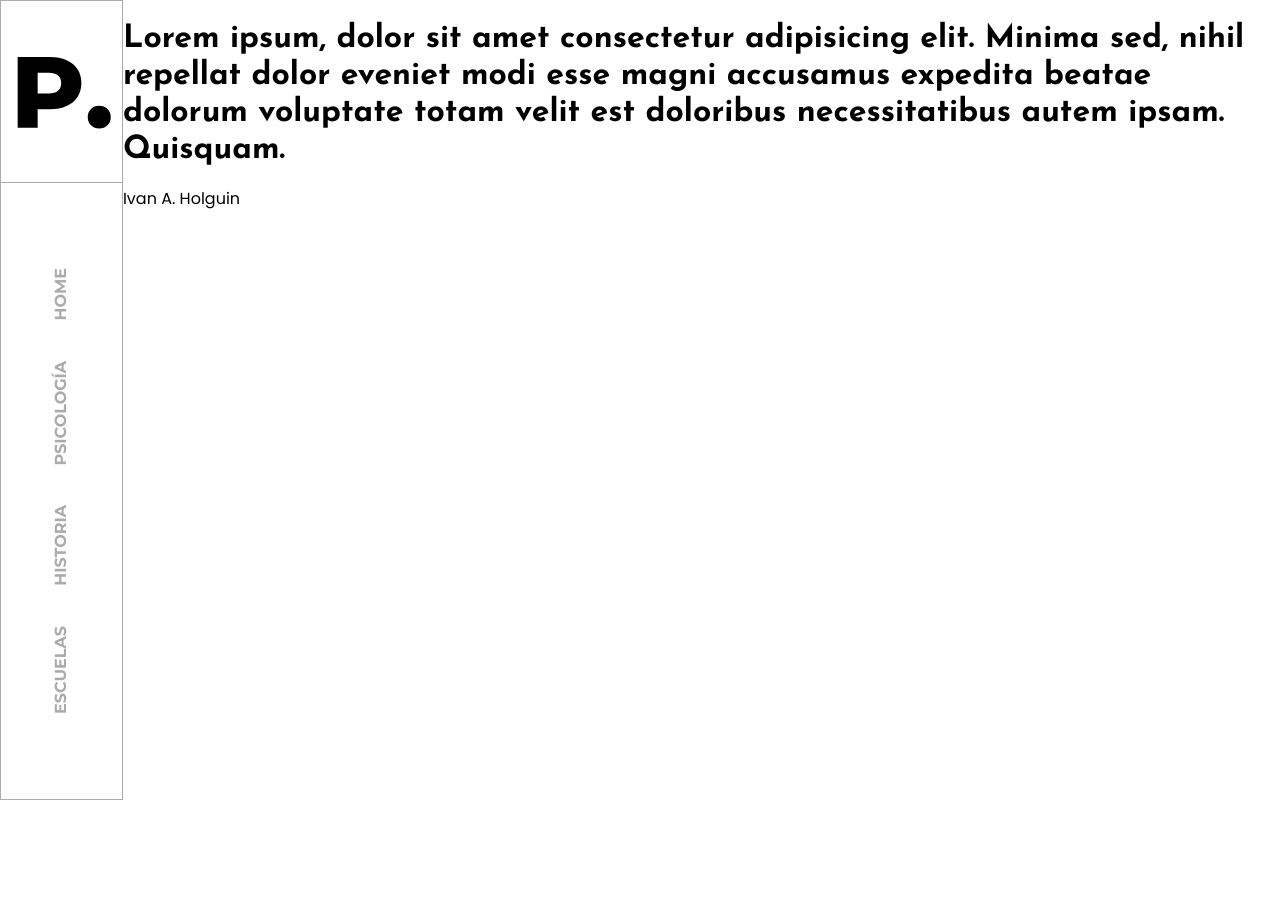
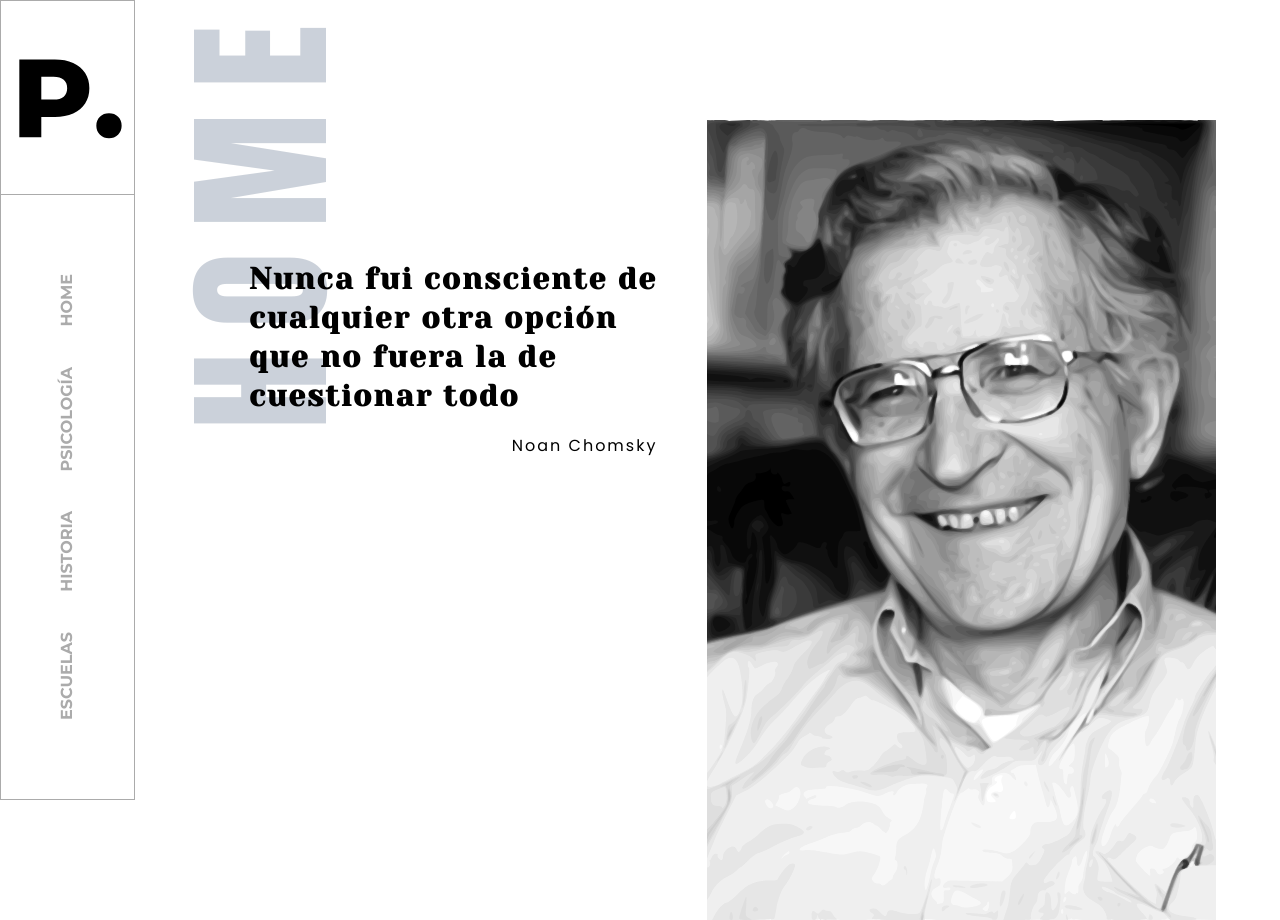
Before and after one commit to Ascecent/pshyco-project, a website built with webpack: page src/index.html in a window 1280 px wide. Before the commit the page ends 800 px from the top, so only its background shows below. Built offline with nearby package versions, Linux system fonts and the light colour scheme.

Commit message:
Updating changes

```diff
--- a/sources.txt
+++ b/sources.txt
@@ -3,3 +3,4 @@ https://app.haikei.app/
 https://www.figma.com/file/LLWtyOmPMxJs3WNDOXCHiC/Untitled?node-id=0%3A1
 https://barba.js.org/docs/getstarted/markup/
 https://github.com/anvaka/panzoom
+https://dribbble.com/shots/10784257-Mamount/attachments/2449367?mode=media
--- a/src/index.html
+++ b/src/index.html
@@ -20,12 +20,19 @@
             <a class="menu-link" id="schools" href="#">Escuelas</a>
         </nav>
     </header>
-    <main data-barba="container" data-barba-namespace="home">
+    <main data-barba="container" data-barba-namespace="home" class="main home">
+        <div class="background">
+            HOME
+        </div>
+
         <div class="quote-container">
-            <h1 class="quote" id="quote">Lorem ipsum, dolor sit amet consectetur adipisicing elit. Minima sed, nihil
-                repellat dolor eveniet modi esse magni accusamus expedita beatae dolorum voluptate totam velit est
-                doloribus necessitatibus autem ipsam. Quisquam.</h1>
-            <p class="author" id="author">Ivan A. Holguin</p>
+            <div class="text">
+                <h1 class="quote" id="quote">Lorem ipsum, dolor sit amet consectetur adipisicing elit. Minima sed, nihil
+                    repellat dolor eveniet modi esse magni accusamus expedita beatae dolorum voluptate totam velit est
+                    doloribus necessitatibus autem ipsam. Quisquam.</h1>
+                <p class="author" id="author">Ivan A. Holguin</p>
+            </div>
+            <div class="author-image" id="author-image"></div>
         </div>
     </main>
 </body>
--- a/src/js/App.js
+++ b/src/js/App.js
@@ -1,3 +1,5 @@
 import "Styles"
 import AppIcon from "Images/icon.svg"
+import Home from "./Home"
 document.getElementById('app-icon').src = AppIcon
+Home(document.getElementById('quote'), document.getElementById('author'), document.getElementById('author-image'))
--- a/src/js/Home.js
+++ b/src/js/Home.js
@@ -2,6 +2,89 @@ import {
     renderActiveLink
 } from './utils'
 
-export default function () {
-    renderActiveLink('home')
+import chomsky from "Images/chomsky.svg"
+import bateson from "Images/gregory-bateson.svg"
+import pavlov from "Images/Ivan_Pavlov.svg"
+import maslow from "Images/maslow.svg"
+import skinner from "Images/skinner.svg"
+
+function getData() {
+    const random = Math.round(Math.random() * (4 - 0) + 0),
+        phraseNumber = Math.round(Math.random()),
+        data = [{
+                author: 'Noan Chomsky',
+                phrases: [
+                    'Nunca fui consciente de cualquier otra opción que no fuera la de cuestionar todo',
+                    'La manipulación mediática hace más daño que la bomba atómica, porque destruye los cerebros.'
+                ],
+                image: chomsky,
+                getPhrase: function (index) {
+                    return this.phrases[index]
+                }
+            },
+            {
+                author: 'Gregory Bateson',
+                phrases: [
+                    'Los cuentos son el camino real hacia el estudio de las relaciones. Lo que es importante en una historia, lo que es verdad en ella, no es el argumento, las cosas o las personas en el cuento sino las relaciones entre ellas.',
+                    'Una relación sin querellas es aburrida, y una relación con demasiadas querellas es tóxica. Lo deseable es que la relación tenga un grado óptimo de conflictos.'
+                ],
+                image: bateson,
+                getPhrase: function (index) {
+                    return this.phrases[index]
+                }
+            },
+            {
+                author: 'Burrhus Frederic Skinner',
+                phrases: [
+                    'Un fracaso no es siempre un error, puede ser simplemente lo mejor que se puede hacer en esas circunstancias. El verdadero error es dejar de intentarlo',
+                    'Es un hecho sorprendente que aquellos que se oponen más férreamente a la manipulación de la conducta, no obstante, hacen el esfuerzo más vigoroso para manipular las mentes.'
+                ],
+                image: skinner,
+                getPhrase: function (index) {
+                    return this.phrases[index]
+                }
+            },
+            {
+                author: 'Abraham Maslow',
+                phrases: [
+                    'Uno puede elegir por ir hacia la seguridad o por avanzar hacia el crecimiento. El crecimiento debe ser elegido una y otra vez; el miedo debe superarse una y otra vez.',
+                    'Si examinamos los deseos que, por término medio, tenemos en la vida cotidiana, comprobamos que tienen una característica importante: son generalmente medios para alcanzar un fin más que fines en sí mismo'
+                ],
+                image: maslow,
+                getPhrase: function (index) {
+                    return this.phrases[index]
+                }
+            },
+            {
+                author: 'Iván Pávlov',
+                phrases: [
+                    'Nunca pienses que lo sabes todo. Por muy alto que te valores, ten siempre el coraje de decirte a ti mismo: soy un ignorante',
+                    'Condiciona a la gente para que no espere nada y tendrás a todos excitados con la mínima cosa que les ofrezcas.'
+                ],
+                image: pavlov,
+                getPhrase: function (index) {
+                    return this.phrases[index]
+                }
+            }
+        ]
+
+    const actual = data[random]
+
+    return {
+        author: actual.author,
+        phrase: actual.getPhrase(phraseNumber),
+        image: actual.image
+    }
 }
+
+function renderLayout(quote, author, image) {
+    const data = getData()
+    quote.innerText = data.phrase
+    author.innerText = data.author
+    image.style.backgroundImage = `url(${data.image})`
+}
+
+export default function (quoteContainer, authorContainer, imageContainer) {
+    renderActiveLink()
+    renderLayout(quoteContainer, authorContainer, imageContainer)
+}
--- a/src/scss/_components.scss
+++ b/src/scss/_components.scss
@@ -2,8 +2,15 @@
 ================     COMPONENTS STYLES    =================
 =========================================================*/
 
-// Menu components
+// General styles
 
+.vertical-left-text {
+  text-orientation: sideways-right;
+  writing-mode: vertical-rl;
+  transform: rotate(180deg);
+}
+
+// Menu component
 .header {
   border: 1px solid $gray;
   max-width: pxToRem(150);
@@ -21,11 +28,52 @@
     height: 100%;
 
     a {
-      text-orientation: sideways-right;
-      writing-mode: vertical-rl;
-      transform: rotate(180deg);
+      @extend .vertical-left-text;
       text-transform: uppercase;
       font-weight: $fontWeightBold;
     }
   }
 }
+
+// Home component
+.main {
+  &[data-barba-namespace="home"] {
+    .background {
+      @extend .vertical-left-text;
+      font: {
+        size: 12vw;
+        family: $fontFamilyAnton;
+      }
+      letter-spacing: pxToRem(25);
+      color: $darkBlue;
+      opacity: 0.2;
+    }
+
+    .quote-container {
+      margin-inline: 5vw;
+      margin-block-start: 15vh;
+      height: 100%;
+
+      .text {
+        padding: pxToRem(50);
+        margin-top: calc(20% - 2rem);
+        line-height: 1.3;
+        letter-spacing: pxToRem(2);
+
+        .quote {
+          font-size: pxToRem(30);
+        }
+
+        .author {
+          text-align: end;
+        }
+      }
+
+      .author-image {
+        background-size: cover;
+        background-position: center;
+        height: 100%;
+      }
+    }
+  }
+}
--- a/src/scss/_core.scss
+++ b/src/scss/_core.scss
@@ -37,13 +37,16 @@ $breakpoints: (
 // COLORS
 // ------------
 
-// Primary
-$red: #ff4b2b;
-$facebookBg: hsl(210, 63%, 45%);
+// Palette
+$darkRed: hsl(356, 85%, 24%);
+
+// Blue palette
+$darkBlue: hsl(215, 92%, 15%);
+$lightBlue: hsl(215, 92%, 20%);
+$darkerBlue: hsl(216, 90%, 8%);
+$darkestBlue: hsl(215, 90%, 4%);
 
 // Neutral
-$success: #2ecc71;
-$error: #e74c3c;
 $black: hsl(0, 0%, 0%);
 $white: hsl(0, 0%, 100%);
 $gray: hsl(0, 0%, 67%);
@@ -56,12 +59,14 @@ $gray: hsl(0, 0%, 67%);
 
 // Family
 @import url("https://fonts.googleapis.com/css2?family=Poppins:wght@300;400;500;600;700&display=swap");
-@import url('https://fonts.googleapis.com/css2?family=Josefin+Sans:wght@400;500;600;700&display=swap');
 @import url("https://fonts.googleapis.com/css2?family=Montserrat:ital,wght@0,100;0,200;0,300;0,400;0,500;0,600;0,700;1,100;1,200;1,300;1,400;1,500;1,600;1,700&display=swap");
+@import url("https://fonts.googleapis.com/css2?family=Yeseva+One&display=swap");
+@import url("https://fonts.googleapis.com/css2?family=Anton&display=swap");
 
 $fontFamilyPoppins: "Poppins", sans-serif;
 $fontFamilyMontserrat: "Montserrat", sans-serif;
-$fontFamilyJosefin: 'Josefin Sans', sans-serif;
+$fontFamilyYeseva: "Yeseva One", cursive;
+$fontFamilyAnton: "Anton", sans-serif;
 
 // Size
 $fontSizeNormal: 1rem;
@@ -139,5 +144,5 @@ ul {
 
 h1,
 h2 {
-  font-family: $fontFamilyJosefin;
+  font-family: $fontFamilyYeseva;
 }
--- a/src/scss/_layout.scss
+++ b/src/scss/_layout.scss
@@ -28,3 +28,21 @@ body {
     align-items: center;
   }
 }
+
+.main {
+  position: relative;
+
+  &[data-barba-namespace="home"] {
+    .background {
+      position: absolute;
+      z-index: -1;
+      top: 0;
+      left: 3vw;
+    }
+
+    .quote-container {
+      display: grid;
+      grid-template-columns: 1fr 1fr;
+    }
+  }
+}
```
Also changed, not shown: src/assets/chomsky.svg (added), src/assets/gregory-bateson.svg (added), src/assets/maslow.svg (added), 2 other files.
